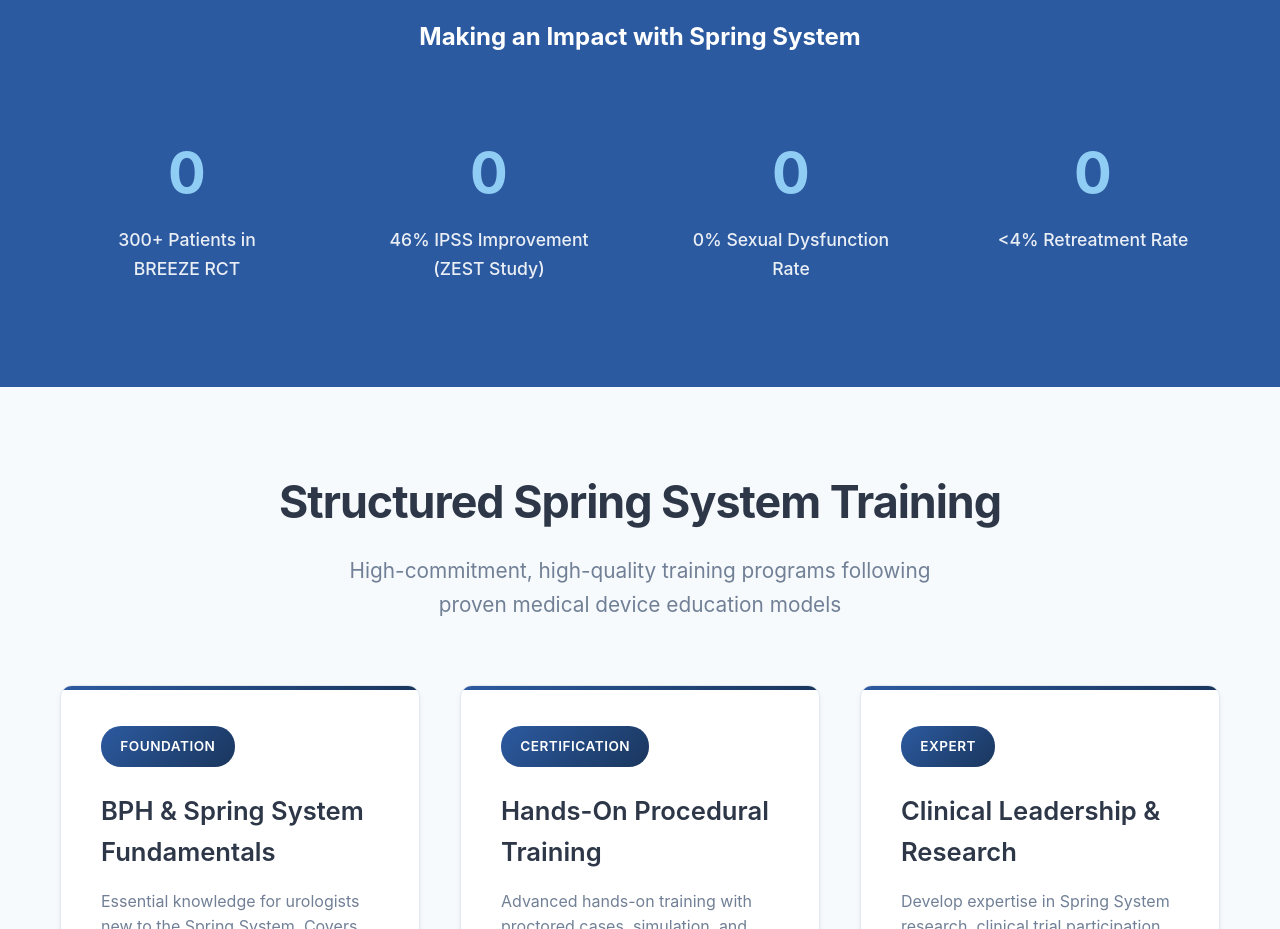
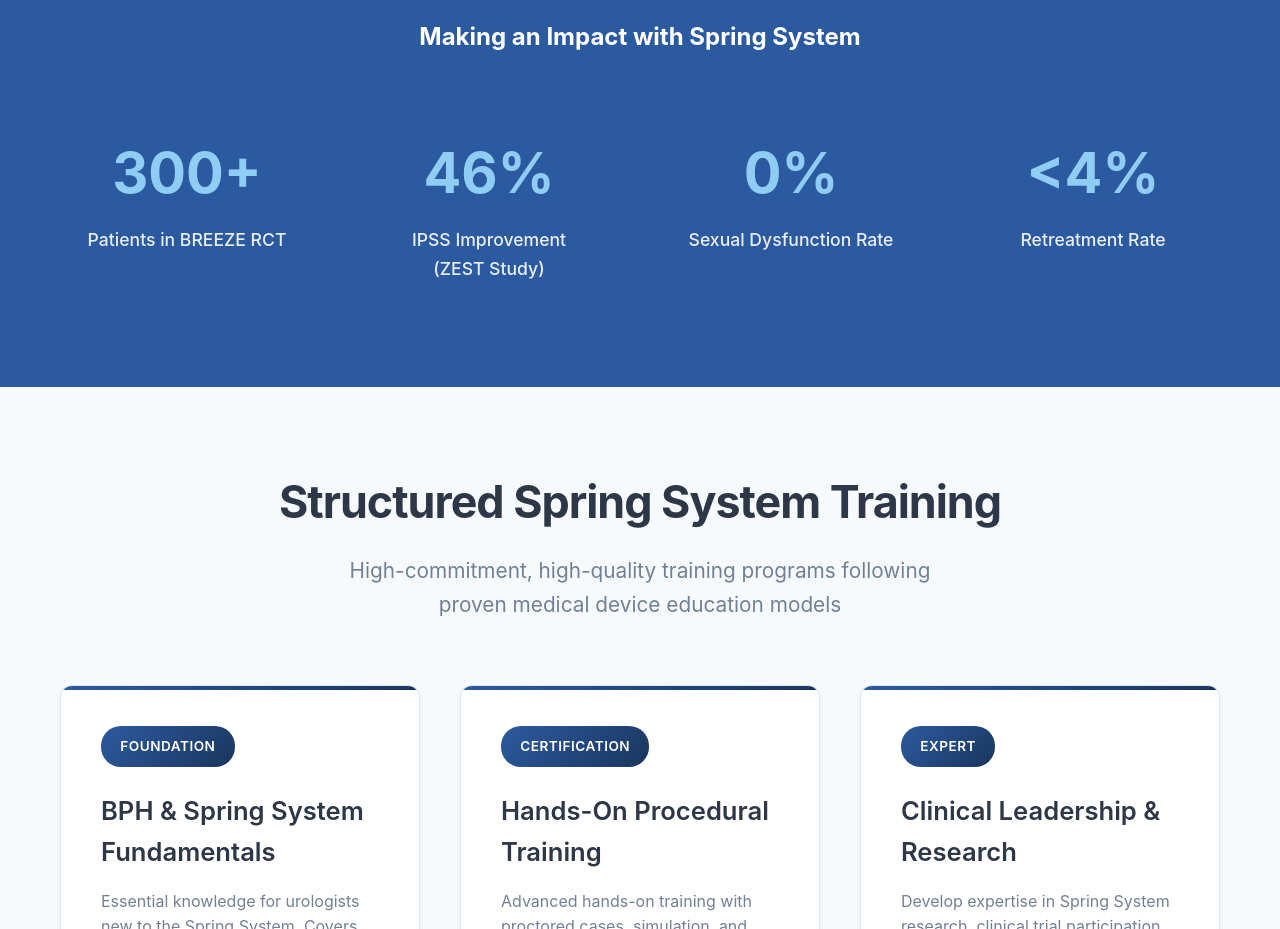
Before and after one commit to pkoduri/ADVOCACY, a website: page index.html in a window 1280 px wide. Shown: the part 2140-3069 px from the top of the page. Drawn offline with Linux system fonts and the light colour scheme.

Commit message:
Update index.html

```diff
--- a/index.html
+++ b/index.html
@@ -691,20 +691,20 @@
                 <h2>Making an Impact with Spring System</h2>
                 <div class="stats-grid">
                     <div class="stat-item">
-                        <div class="stat-number" data-target="205">0</div>
-                        <div class="stat-label">300+ Patients in BREEZE RCT</div>
+                        <div class="stat-number" data-target="205">300+</div>
+                        <div class="stat-label">Patients in BREEZE RCT</div>
                     </div>
                     <div class="stat-item">
-                        <div class="stat-number" data-target="46">0</div>
-                        <div class="stat-label">46% IPSS Improvement (ZEST Study)</div>
+                        <div class="stat-number" data-target="46">46%</div>
+                        <div class="stat-label">IPSS Improvement (ZEST Study)</div>
                     </div>
                     <div class="stat-item">
-                        <div class="stat-number" data-target="0">0</div>
-                        <div class="stat-label">0% Sexual Dysfunction Rate</div>
+                        <div class="stat-number" data-target="0">0%</div>
+                        <div class="stat-label">Sexual Dysfunction Rate</div>
                     </div>
                     <div class="stat-item">
-                        <div class="stat-number" data-target="3">0</div>
-                        <div class="stat-label"><4% Retreatment Rate</div>
+                        <div class="stat-number" data-target="3"><4%</div>
+                        <div class="stat-label">Retreatment Rate</div>
                     </div>
                 </div>
             </div>
```
